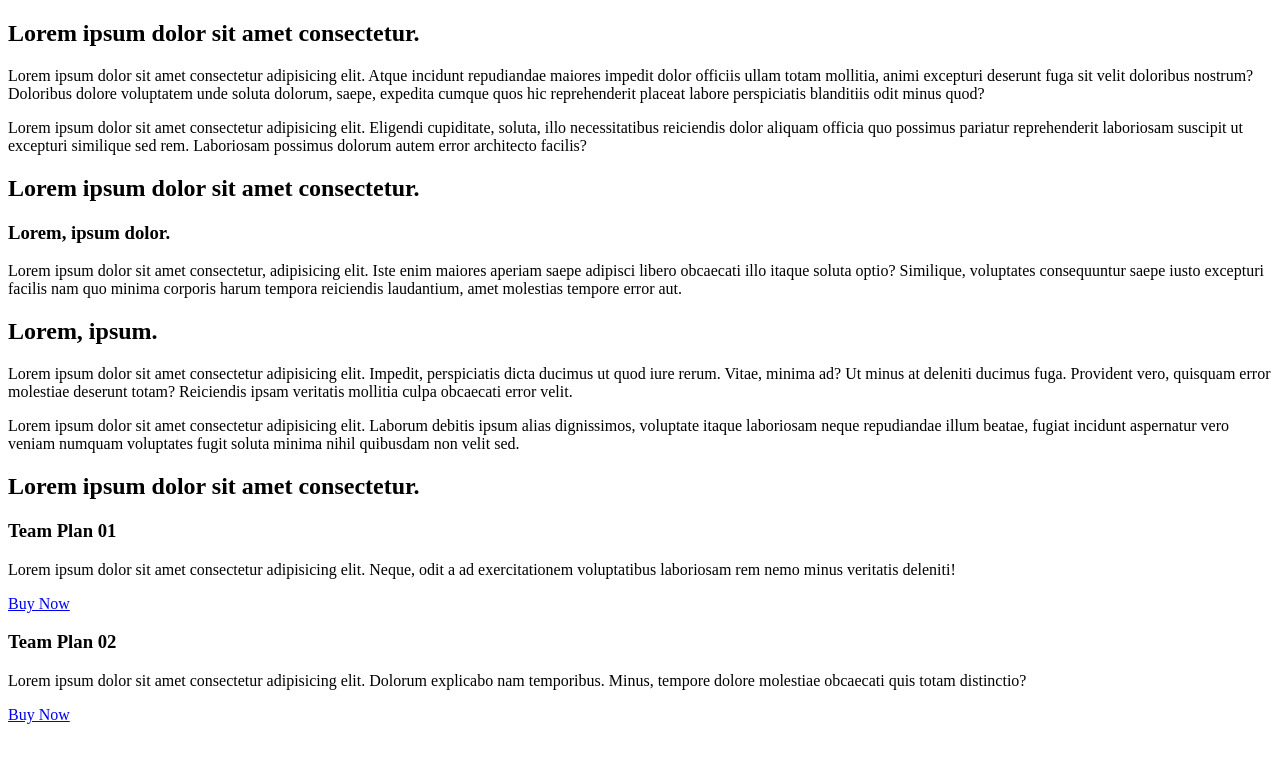
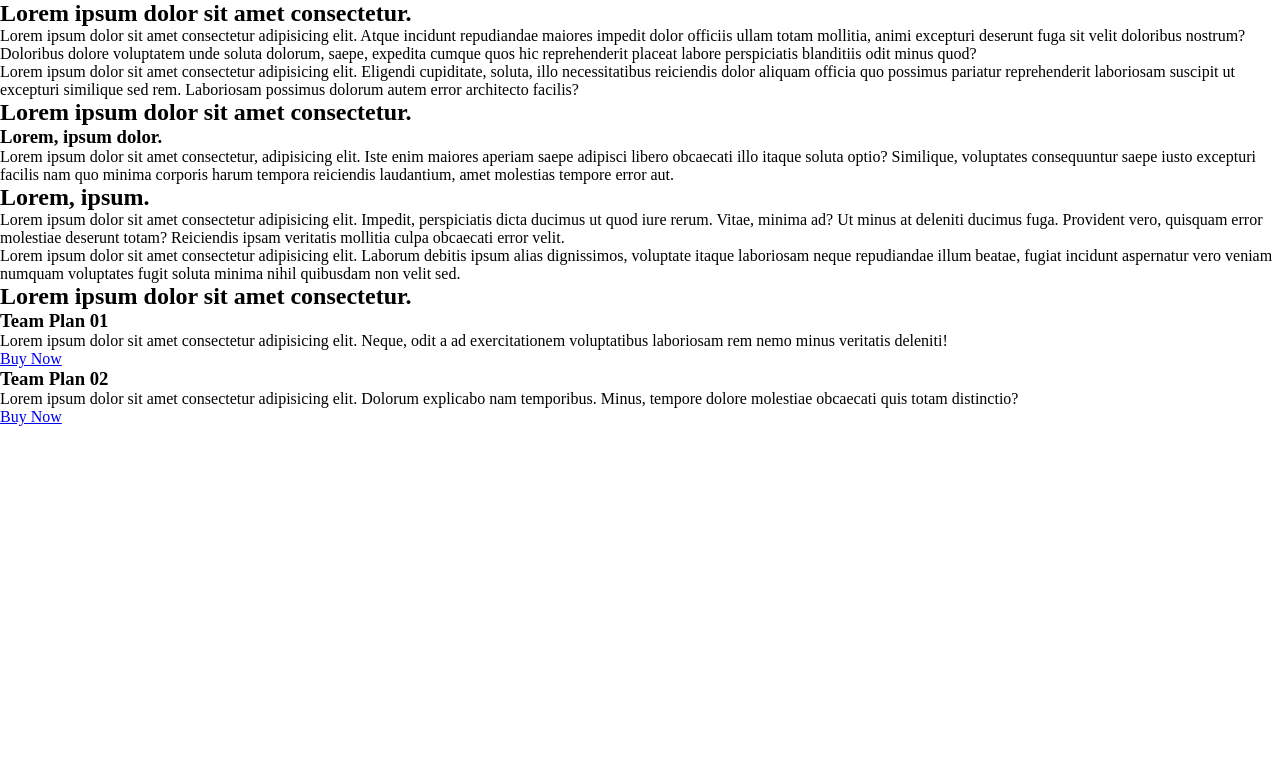
Before and after one commit to andrewteece/Content-Layout-In-Action, a plain HTML site: page index.html in a window 1280 px wide. Drawn offline with Linux system fonts and the light colour scheme.

Commit message:
css cust props and reset

```diff
--- a/index.html
+++ b/index.html
@@ -4,6 +4,7 @@
     <meta charset="UTF-8" />
     <meta name="viewport" content="width=device-width, initial-scale=1.0" />
     <title>Content / Layout In Action</title>
+    <link rel="stylesheet" href="style.css" />
   </head>
   <body>
     <section class="section--one">
--- a/style.css
+++ b/style.css
@@ -4,4 +4,35 @@
 
 :root {
   --ff-primary: 'Roboto', sans-serif;
+
+  --spacer: 1rem;
+
+  --clr-neutral-100: #fff;
+  --clr-neutral-400: #333;
+  --clr-neutral-900: #111;
+
+  --clr-primary-400: #3c1500;
+
+  --fw-bold: 900;
+  --fw-reg: 300;
+
+  --fs-18: 1.125rem;
+  --fs-24: 1.5rem;
+  --fs-36: 2.25rem;
+  --fs-48: 3rem;
 }
+
+/* Reset */
+
+*,
+::before,
+::after {
+  box-sizing: border-box;
+}
+
+* {
+  margin: 0;
+  padding: 0;
+}
+
+/* Utility Classes */
```
